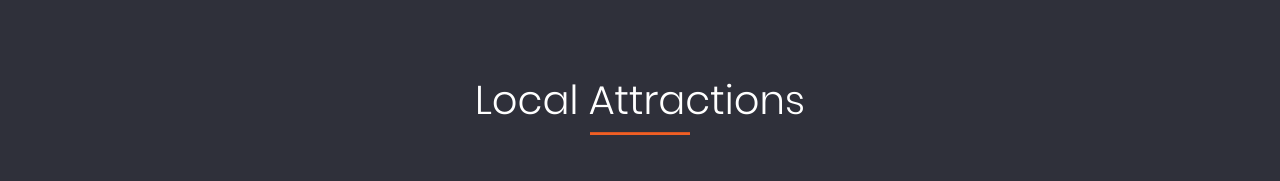
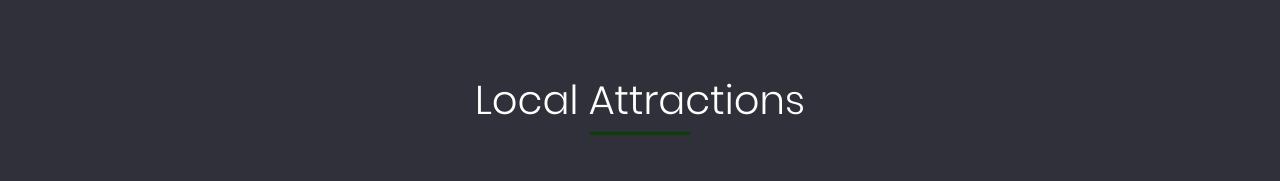
Before and after one commit to Grbgraphics/motel-mediteran, a plain HTML site: page index.html in a window 1280 px wide. Shown: the part 1880-2061 px from the top of the page. Drawn offline with Linux system fonts and the light colour scheme.

Commit message:
Update style.css

```diff
--- a/css/style.css
+++ b/css/style.css
@@ -37,7 +37,7 @@ hr{
   height:2px;
   width: 100px;
   align-self:center;
-  background-color:#EF5F25;
+  background-color:#094206;
 }
 .nav-links li a{
   text-decoration: none;
```
